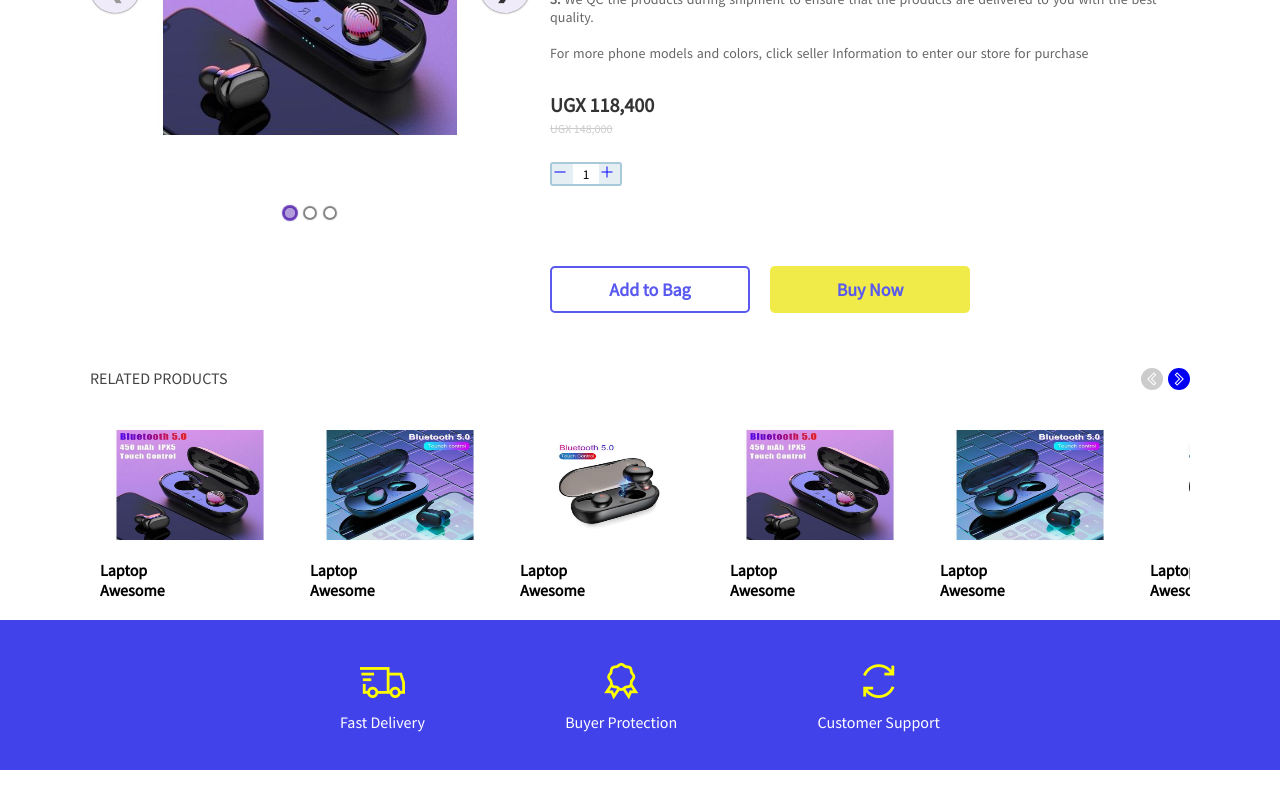
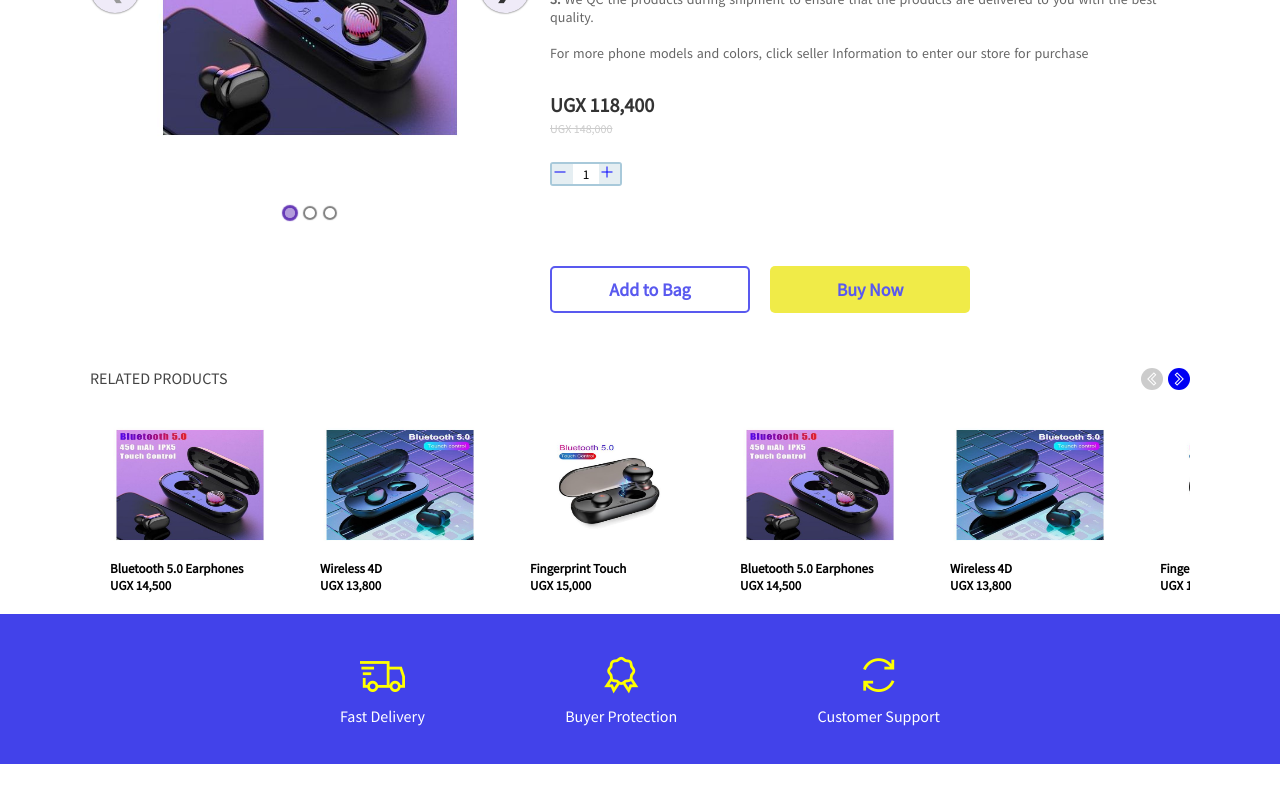
Before and after one commit to Olori-Ebi/soko_app, a React (Create React App) app: page /single in a window 1280 px wide. Shown: the part 433-1230 px from the top of the page. Built offline with nearby package versions, Linux system fonts and the light colour scheme.

Commit message:
soko frontend

```diff
--- a/src/component/Single/Single.css
+++ b/src/component/Single/Single.css
@@ -303,7 +303,8 @@
 
 .single__imageContainer .img__container p {
   font-weight: 700;
-  padding-left: 10px;
+  padding-left: 20px;
+  font-size: 13px;
 }
 
 .single__imageContainer .img__container img {
--- a/src/component/Single/index.js
+++ b/src/component/Single/index.js
@@ -119,48 +119,34 @@ For more phone models and colors, click seller Information to enter our store fo
         <div className="single__imageContainer" ref={listRef}>
           <div className="img__container">
             <img src={img} />
-            <p>Laptop</p>
-            <p>Awesome</p>
+            <p>Bluetooth 5.0 Earphones</p>
+            <p>UGX 14,500</p>
           </div>
           <div className="img__container">
             <img src={img2} />
-            <p>Laptop</p>
-            <p>Awesome</p>
+            <p>Wireless 4D</p>
+            <p>UGX 13,800</p>
           </div>
           <div className="img__container">
             <img src={img3} />
-            <p>Laptop</p>
-            <p>Awesome</p>
+            <p>Fingerprint Touch</p>
+            <p>UGX 15,000</p>
           </div>
+
           <div className="img__container">
             <img src={img} />
-            <p>Laptop</p>
-            <p>Awesome</p>
+            <p>Bluetooth 5.0 Earphones</p>
+            <p>UGX 14,500</p>
           </div>
           <div className="img__container">
             <img src={img2} />
-            <p>Laptop</p>
-            <p>Awesome</p>
+            <p>Wireless 4D</p>
+            <p>UGX 13,800</p>
           </div>
           <div className="img__container">
             <img src={img3} />
-            <p>Laptop</p>
-            <p>Awesome</p>
-          </div>
-          <div className="img__container">
-            <img src={img7} />
-            <p>Laptop</p>
-            <p>Awesome</p>
-          </div>
-          <div className="img__container">
-            <img src={img2} />
-            <p>Laptop</p>
-            <p>Awesome</p>
-          </div>
-          <div className="img__container">
-            <img src={img9} />
-            <p>Laptop</p>
-            <p>Awesome</p>
+            <p>Fingerprint Touch</p>
+            <p>UGX 15,000</p>
           </div>
         </div>
       </div>
```
